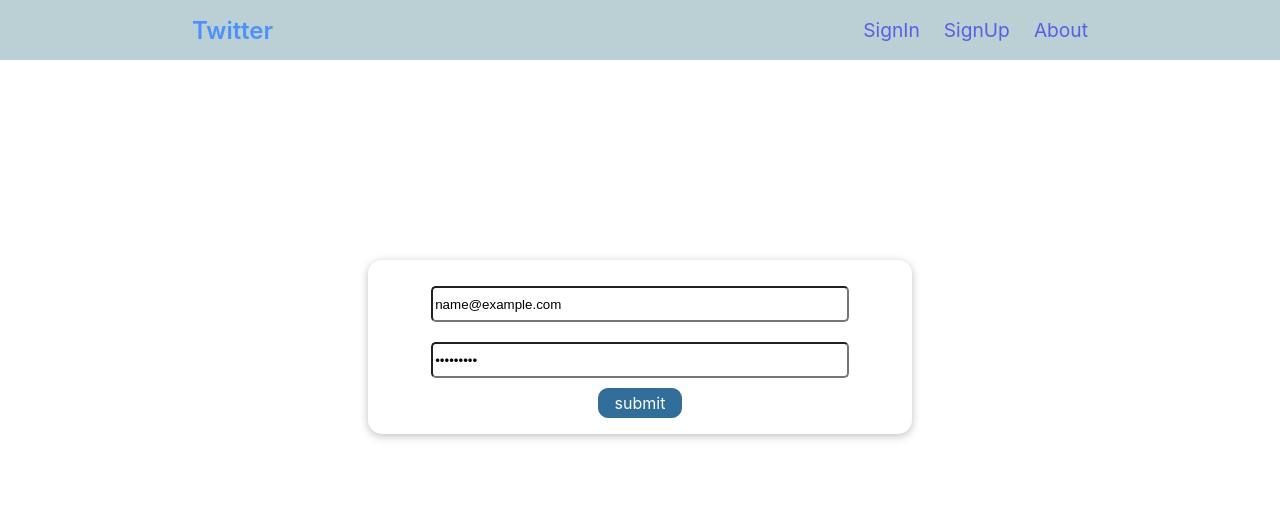
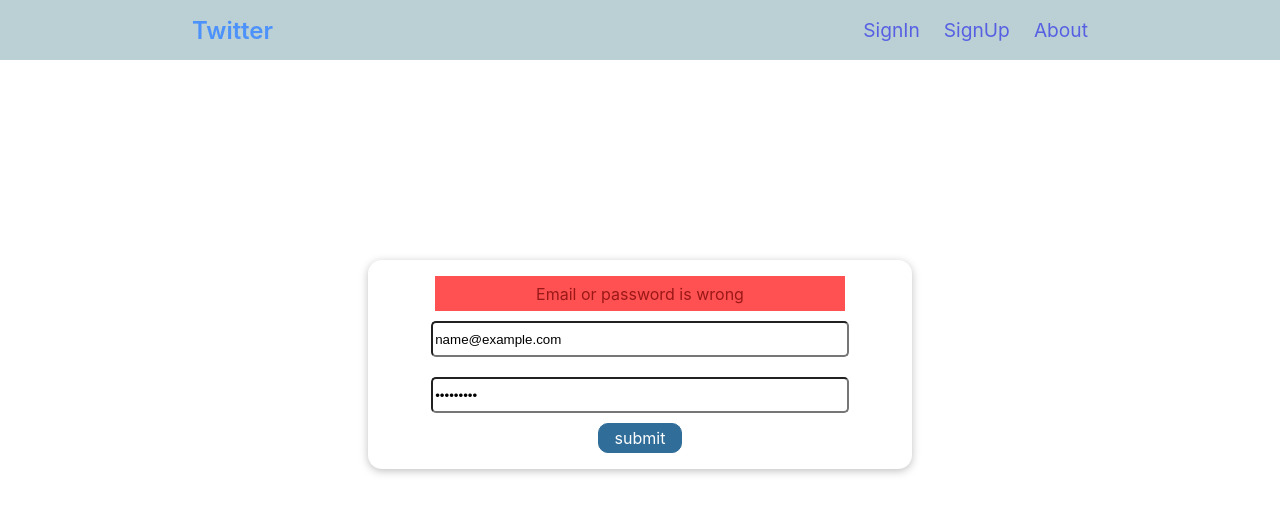
Before and after one commit to ali-naseh/twitter, a React (Create React App) app: page /login in a window 1280 px wide. Both pictures are taken after typing "name@example.com", "Sample123" into the empty fields and a click on the button "submit". Shown: the top 514 px of the page. Built offline with nearby package versions, Linux system fonts and the light colour scheme.

Commit message:
use context in login and signup page

```diff
--- a/src/App.js
+++ b/src/App.js
@@ -1,7 +1,7 @@
 import React from "react";
 import { Route, Routes } from "react-router-dom";
 
-import Layout from "./components/UI/Layout/Layout"
+import Layout from "./components/UI/Layout/Layout";
 import Home from "./Pages/Home/Home";
 import About from "./Pages/About/About";
 import Login from "./Pages/Login/Login";
@@ -10,7 +10,6 @@ import NoPage from "./Pages/NoPage";
 
 function App() {
   return (
-    <>
     <Layout>
       <Routes>
         <Route path="/" element={<Home />} />
@@ -20,7 +19,6 @@ function App() {
         <Route path="*" element={<NoPage />} />
       </Routes>
     </Layout>
-    </>
   );
 }
 
--- a/src/components/Login Page/LoginForm.js
+++ b/src/components/Login Page/LoginForm.js
@@ -1,4 +1,6 @@
-import React from "react";
+import React, { useContext, useRef, useState } from "react";
+import { useNavigate } from "react-router-dom";
+import UserContext from "../../store/user-context";
 
 import Button from "../UI/Button";
 import Card from "../UI/Card";
@@ -6,17 +8,41 @@ import Card from "../UI/Card";
 import classes from "./LoginForm.module.css";
 
 const LoginForm = () => {
+  const [error, setError] = useState("");
+  const userCtx = useContext(UserContext);
+  const navigate = useNavigate();
+
+  const emailRef = useRef();
+  const passwordRef = useRef();
+
+  const submitFormhandler = (e) => {
+    e.preventDefault();
+
+    const enteredEmail = emailRef.current.value;
+    const enteredPassword = passwordRef.current.value;
+
+    const user = userCtx.findUser(enteredEmail);
+
+    if (user && user.password === enteredPassword) {
+      userCtx.logUserIn(user);
+      navigate("/");
+    } else {
+      setError("Email or password is wrong");
+    }
+  };
+
   return (
     <Card className={classes.center}>
-      <form className={classes.form}>
+      {error && <div className={classes.error}>{error}</div>}
+      <form className={classes.form} onSubmit={submitFormhandler}>
         <div>
-          <input type="email" placeholder="Email" />
+          <input type="email" placeholder="Email" ref={emailRef} />
         </div>
         <div>
-          <input type="password" placeholder="Password" />
+          <input type="password" placeholder="Password" ref={passwordRef} />
         </div>
         <div>
-          <Button>submit</Button>
+          <Button type="submit">submit</Button>
         </div>
       </form>
     </Card>
--- a/src/components/Login Page/LoginForm.module.css
+++ b/src/components/Login Page/LoginForm.module.css
@@ -3,6 +3,19 @@
     margin-top: 200px;
     width: 50%;
 }
+
+.error {
+    background-color: #ff5151;
+    color: #9b1818;
+    height: 35px;
+    width: 80%;
+    margin: auto;
+    display: flex;
+    align-items: center;
+    justify-content: center;
+}
+
+
 
 .form {
     text-align: center;
--- a/src/components/UI/Layout/Header.js
+++ b/src/components/UI/Layout/Header.js
@@ -1,23 +1,42 @@
-import React from "react";
+import React, { useContext } from "react";
 import { Link } from "react-router-dom";
+import UserContext from "../../../store/user-context";
+import Button from "../Button";
 
 import classes from "./Header.module.css";
 
-// eslint-disable-next-line
-// const COLOR="#0bd2f5";
+const Header = () => {
+  const userCtx = useContext(UserContext);
 
-const Header = () => {
+  const loggedInUser = userCtx.loggedInUser;
+
+  const logoutHandler = () => {
+    userCtx.logUserOut();
+  };
+
   return (
     <header className={classes.header}>
-      <div><Link to="/">Twitter</Link></div>
+      <div>
+        <Link to="/">Twitter</Link>
+      </div>
       <nav>
         <ul>
+          {!loggedInUser && (
             <li>
               <Link to="/login">SignIn</Link>
             </li>
+          )}
+          {!loggedInUser && (
             <li>
               <Link to="/register">SignUp</Link>
             </li>
+          )}
+          {loggedInUser && (
+            <li>
+              <Button onClick={logoutHandler}>Log Out</Button>
+            </li>
+          )}
+
           <li>
             <Link to="/about">About</Link>
           </li>
--- a/src/store/user-context.js
+++ b/src/store/user-context.js
@@ -5,7 +5,8 @@ const UserContext = createContext({
   loggedInUser: "",
   addUser: (newUser) => {},
   removeUser: (userId) => {},
-  logUserIn: (email, password) => {},
+  findUser: (email) => {},
+  logUserIn: (user) => {},
   logUserOut: () => {},
 });
 
@@ -25,10 +26,14 @@ export const UserContextProvider = (props) => {
     });
   };
 
-  const logUserInHandler = (email) => {
-    const user = users.find((user) => user.email === email);
+  const findUserHandler = (email) => {
+    return users.find((user) => user.email === email);
+  };
+
+  const logUserInHandler = (user) => {
     setLoggedInUser(user);
   };
+
   const logUserOutHandler = () => {
     setLoggedInUser("");
   };
@@ -38,6 +43,7 @@ export const UserContextProvider = (props) => {
     loggedInUser: loggedInUser,
     addUser: addUserHandler,
     removeUser: removeUserHandler,
+    findUser: findUserHandler,
     logUserIn: logUserInHandler,
     logUserOut: logUserOutHandler,
   };
```
Lines whose indentation alone changed are shown as unchanged.
